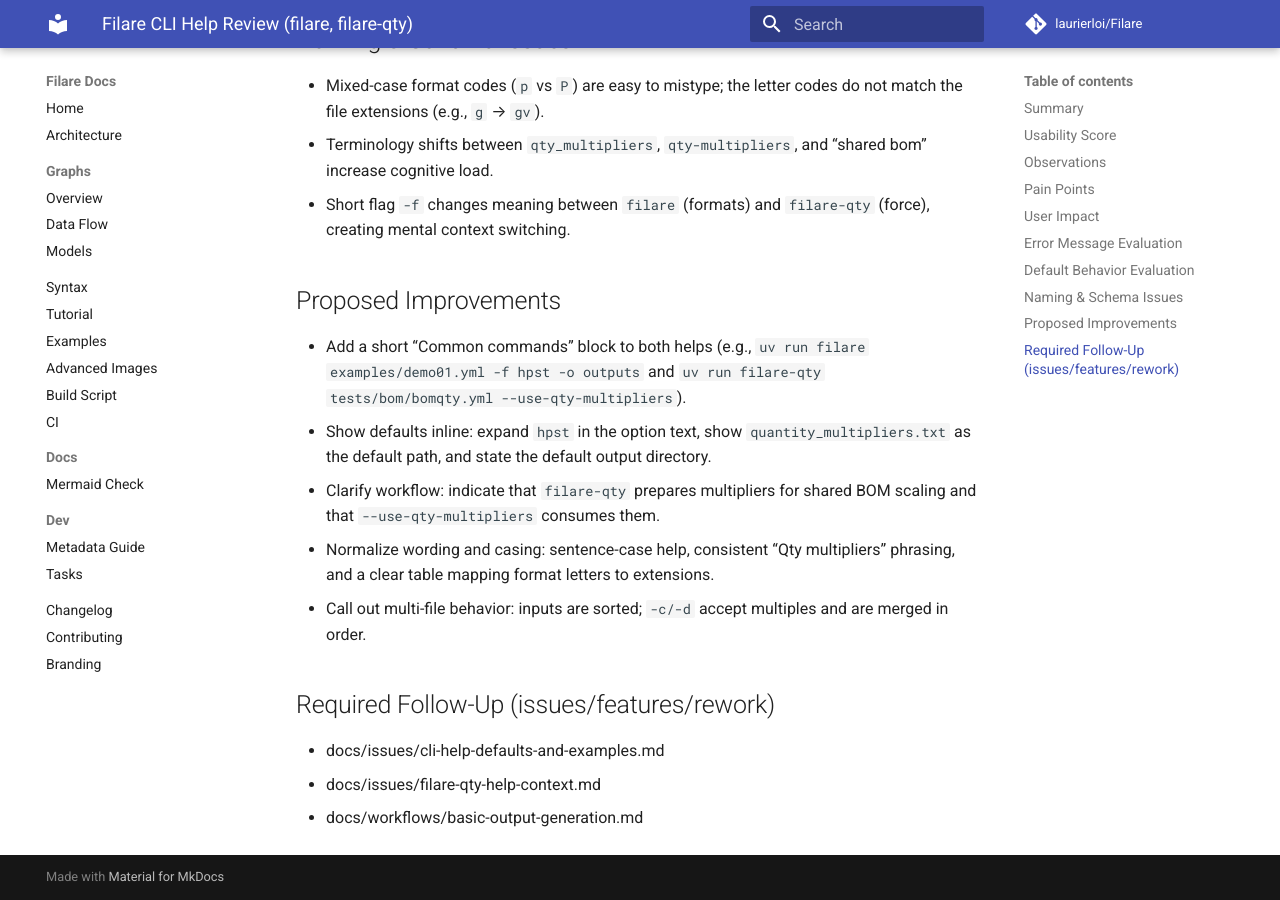
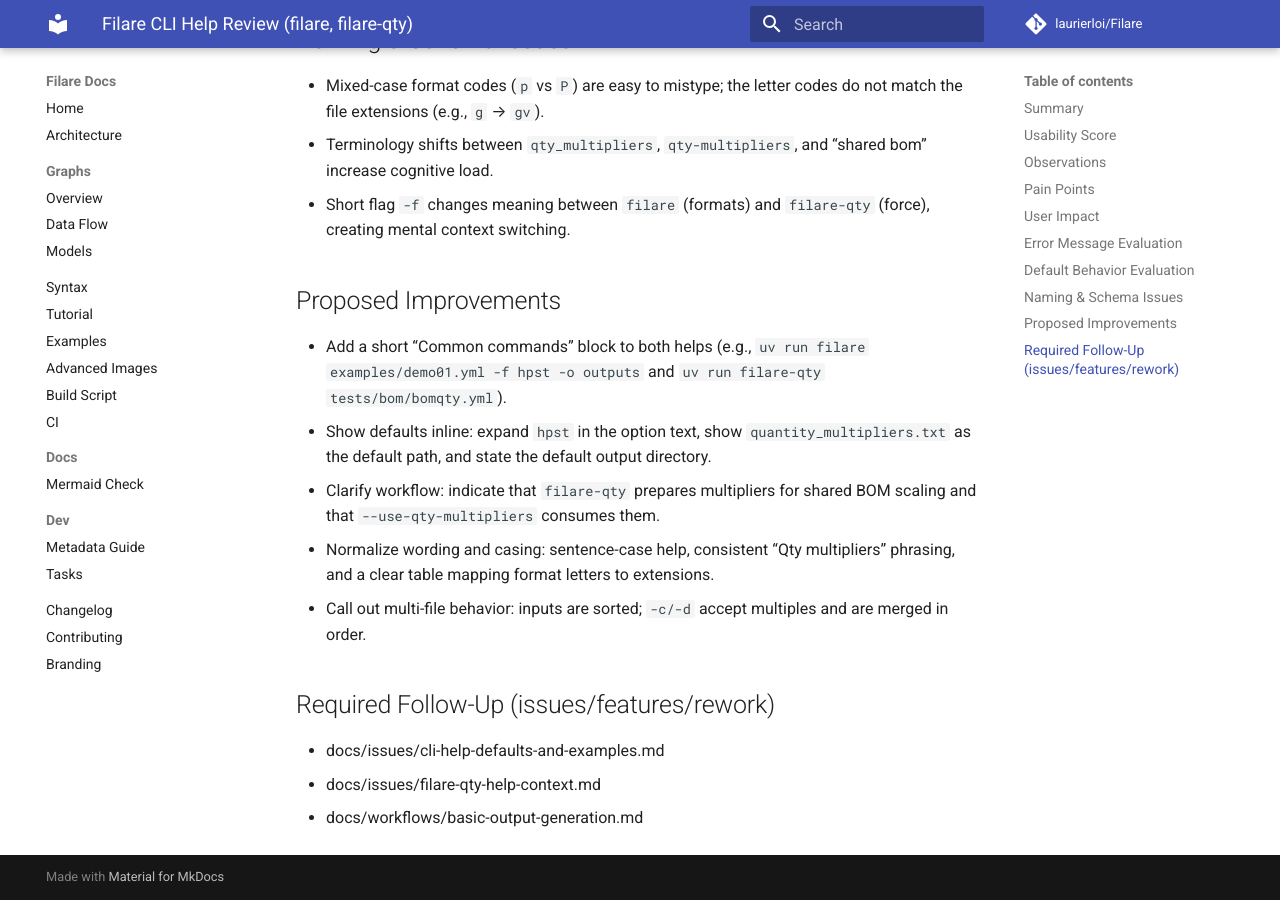
Before and after one commit to laurierloi/filare, an MkDocs documentation site: the page built from docs/ui/cli-help-review.md, in a window 1280 px wide and 900 px high, scrolled down 1855 px. Built offline with MkDocs 1.6.1 and Material for MkDocs 9.7.7, drawn with Linux system fonts in a browser that asks for light colours; comment, search, counter and statistics services are not loaded.

Commit message:
Update docs/ui/cli-help-review.md
Co-authored-by: Copilot <175728472+Copilot@users.noreply.github.com>

```diff
--- a/docs/ui/cli-help-review.md
+++ b/docs/ui/cli-help-review.md
@@ -38,7 +38,7 @@ Not triggered in help flow; however, the help does not indicate what errors to e
 - Short flag `-f` changes meaning between `filare` (formats) and `filare-qty` (force), creating mental context switching.
 
 ## Proposed Improvements
-- Add a short “Common commands” block to both helps (e.g., `uv run filare examples/demo01.yml -f hpst -o outputs` and `uv run filare-qty tests/bom/bomqty.yml --use-qty-multipliers`).
+- Add a short “Common commands” block to both helps (e.g., `uv run filare examples/demo01.yml -f hpst -o outputs` and `uv run filare-qty tests/bom/bomqty.yml`).
 - Show defaults inline: expand `hpst` in the option text, show `quantity_multipliers.txt` as the default path, and state the default output directory.
 - Clarify workflow: indicate that `filare-qty` prepares multipliers for shared BOM scaling and that `--use-qty-multipliers` consumes them.
 - Normalize wording and casing: sentence-case help, consistent “Qty multipliers” phrasing, and a clear table mapping format letters to extensions.
```
